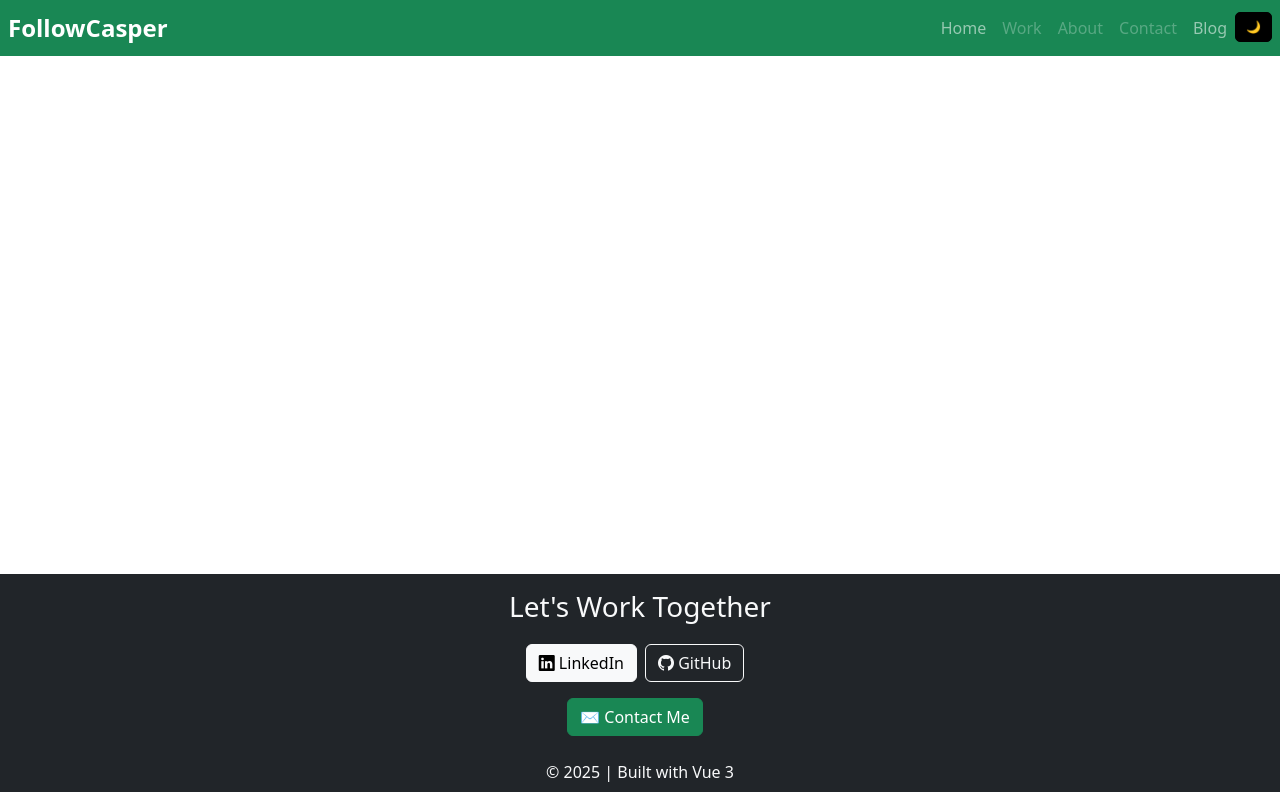
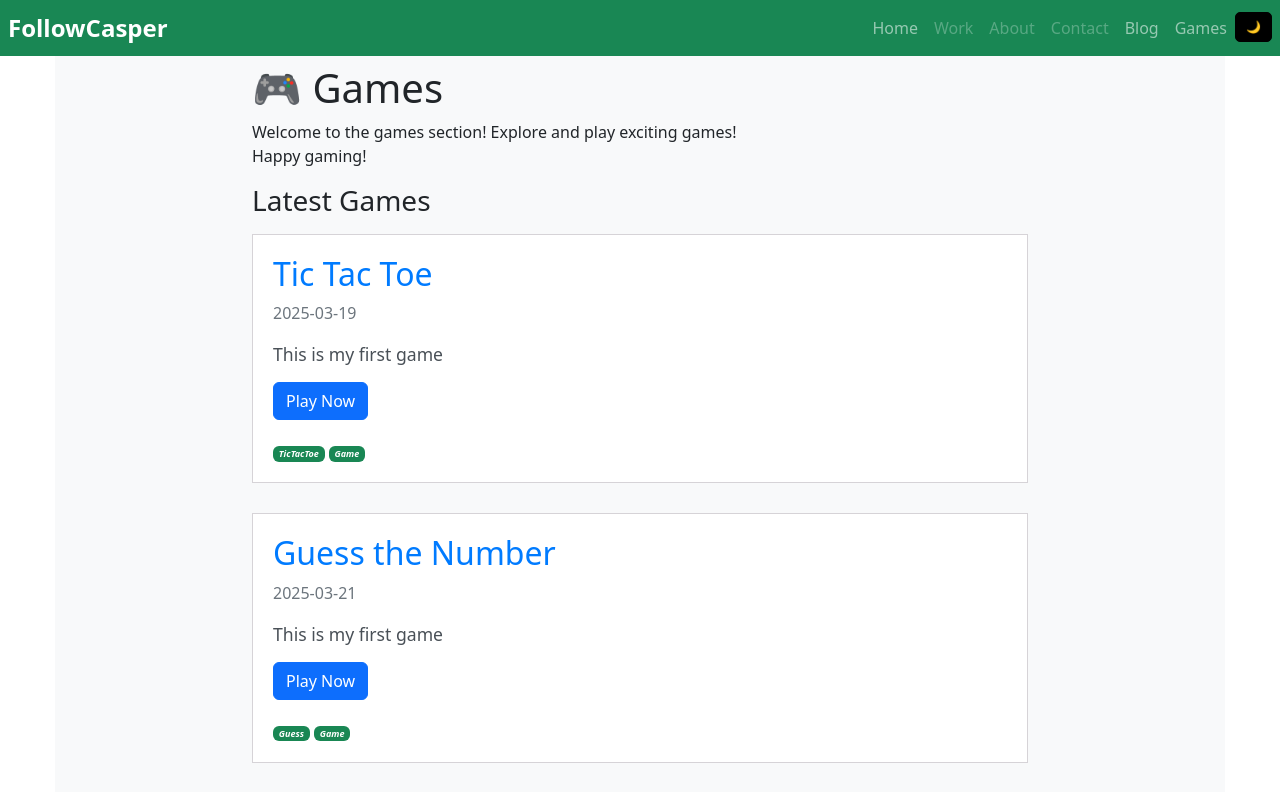
Before and after one commit to Caspec/Followcasperv2, a Vue app: page /games in a window 1280 px wide. Shown: the top 792 px of the page. Built offline with nearby package versions, Linux system fonts and the light colour scheme.

Commit message:
feat: add games

```diff
--- a/src/App.vue
+++ b/src/App.vue
@@ -39,6 +39,9 @@
             </li>
             <li class="nav-item">
               <router-link class="nav-link" to="/blog">Blog</router-link>
+            </li>
+            <li class="nav-item">
+              <router-link class="nav-link" to="/games">Games</router-link>
             </li>
             <li class="nav-item mt-1">
               <button @click="toggleDarkMode" class="dark-mode-btn">
--- /dev/null
+++ b/src/content/games.ts
@@ -0,0 +1,40 @@
+export type Games = {
+  id: number;
+  title: string;
+  date: string;
+  description: string;
+  slug: string;
+  imageHero: string;
+  images?: string[];
+  tags?: string[];
+};
+
+export const games: Games[] = [
+  {
+    id: 1,
+    title: 'Tic Tac Toe',
+    date: '2025-03-19',
+    description: 'This is my first game',
+    slug: 'my-first-game',
+    imageHero: 'image1.jpg',
+    tags: ['TicTacToe', 'Game'],
+  },
+  {
+    id: 2,
+    title: 'Guess the Number',
+    date: '2025-03-21',
+    description: 'This is my first game',
+    slug: 'my-second-game',
+    imageHero: 'image2.jpg',
+    tags: ['Guess', 'Game'],
+  },
+  {
+    id: 3,
+    title: 'Space Invaders',
+    date: '2025-03-23',
+    description: 'This is my third game',
+    slug: 'my-third-game',
+    imageHero: 'image3.jpg',
+    tags: ['Space', 'Game'],
+  },
+];
--- a/src/router/index.ts
+++ b/src/router/index.ts
@@ -19,6 +19,11 @@ const router = createRouter({
       component: () => import('@/views/BlogPostView.vue'),
       props: true,
     },
+    {
+      path: '/games',
+      name: 'games',
+      component: () => import('@/views/GamesView.vue'),
+    },
   ],
 });
 
@@ -26,7 +31,7 @@ router.beforeEach((to, from, next) => {
   if (to.hash) {
     window.history.replaceState({ ...history.state }, '', to.path);
   }
-  if (to.path === '/blog') {
+  if (to.path === '/blog' || to.path === '/games') {
     setTimeout(() => {
       window.scrollTo(0, 0);
     }, 0);
--- /dev/null
+++ b/src/views/GamesView.vue
@@ -0,0 +1,117 @@
+<template>
+  <div class="games-container py-5">
+    <div class="container py-3">
+      <h1 class="games">🎮 Games</h1>
+      <p class="games-intro">
+        Welcome to the games section! Explore and play exciting games! <br />
+        Happy gaming!
+      </p>
+
+      <div class="my-3">
+        <h3>Latest Games</h3>
+        <div v-for="game in games" :key="game.id" class="games-section mt-3">
+          <router-link :to="getGameLink(game.slug)" class="game-link">
+            <div class="game-content">
+              <h2>{{ game.title }}</h2>
+              <p class="game-meta">
+                <span class="game-date">{{ game.date }}</span>
+              </p>
+              <p class="game-description">
+                {{ truncateDescription(game.description) }}
+              </p>
+              <button class="btn btn-primary">Play Now</button>
+              <div class="game-tags mt-4">
+                <p class="game-tags p-0 m-0">
+                  <span v-for="tag in game.tags ?? []" :key="tag" class="badge bg-success me-1">
+                    {{ tag }}
+                  </span>
+                </p>
+              </div>
+            </div>
+          </router-link>
+        </div>
+      </div>
+    </div>
+  </div>
+</template>
+
+<script setup lang="ts">
+import { games } from '@/content/games';
+import { useRoute } from 'vue-router';
+
+const route = useRoute();
+
+// Generate a game link with the current query
+const getGameLink = (slug: string) => {
+  return { path: `/games/${slug}`, query: route.query };
+};
+
+const truncateDescription = (description: string): string => {
+  return description.length > 100 ? description.substring(0, 100) + '...' : description;
+};
+</script>
+
+<style scoped>
+@media (max-width: 768px) {
+  .games-container .container {
+    max-width: 100%;
+  }
+
+  .btn-primary {
+    font-size: 14px !important;
+    padding: 6px 10px !important;
+    border-radius: 4px !important;
+  }
+}
+
+.games-container {
+  background-color: #f8f9fa;
+}
+
+.games-container .container {
+  max-width: 800px;
+  min-height: 1000px;
+}
+
+.games-section {
+  background-color: #fff;
+  padding: 20px;
+  margin-bottom: 30px;
+  transition: 0.3s ease-in-out;
+  border: 1px solid #d6d3d7;
+  cursor: pointer;
+}
+
+.games-section h2 {
+  color: #007bff;
+  font-size: 2rem;
+}
+
+.game-meta {
+  font-size: 1rem;
+  color: #6c757d;
+}
+
+.game-description {
+  font-size: 1.1rem;
+  color: #495057;
+  margin-bottom: 15px;
+}
+
+.games-section:hover {
+  transform: translateY(-5px);
+  box-shadow: 0 5px 15px rgba(0, 0, 0, 0.2);
+}
+
+.game-link {
+  display: block;
+  text-decoration: none;
+  color: inherit;
+}
+
+.game-tags {
+  font-style: italic;
+  font-size: 12px;
+  color: #333;
+}
+</style>
```
Also changed, not shown: src/content/games.d.ts (added, +10 -0 lines).
